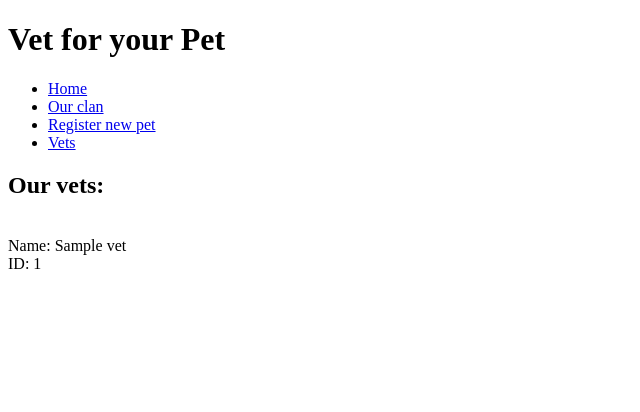
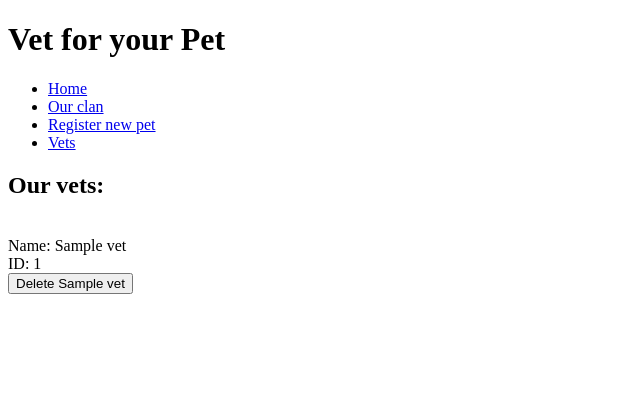
Before and after one commit to AnitaSafar/Vet_app_project, a Flask app: page /vets in a window 1280 px wide. Shown: the top 412 px of the page, without its empty margins (0-640 px from the left). Run offline with Flask 2, Linux system fonts and the light colour scheme; a database or web service that is not in the repository returns one stand-in record (values such as "Sample title"); some libraries are stand-ins or nearby versions.

Commit message:
delete id action added to vet repo, delete route created for vets, delete button created for html

```diff
--- a/controllers/pets_controller.py
+++ b/controllers/pets_controller.py
@@ -64,3 +64,8 @@ def update_pet(id):
 def delete_pet(id):
     pet_repository.delete(id)
     return redirect('/clan')
+
+@pets_blueprint.route("/vets/<id>/delete", methods=['POST'])
+def delete_vet(id):
+    vet_repository.delete(id)
+    return redirect('/vets')
--- a/repositories/vet_repository.py
+++ b/repositories/vet_repository.py
@@ -34,3 +34,8 @@ def select(id):
     if result is not None:
         vet = Vet(result['name'], result['id'])
     return vet
+
+def delete(id):
+    sql = "DELETE FROM vets WHERE id = %s"
+    values = [id]
+    run_sql(sql, values)
--- a/templates/clan/edit.html
+++ b/templates/clan/edit.html
@@ -39,7 +39,7 @@
         {% endfor %}
       </select>
     </div>
-
+    <br>
     <button type="submit">Update {{pet.name}}'s details</button>
 
   </form>
--- a/templates/vets/index.html
+++ b/templates/vets/index.html
@@ -8,6 +8,11 @@
     <div>
         <br>Name: {{vet.name}}<br>
         ID: {{vet.id}}<br>
+    </div>
+    <div>
+        <form action="/vets/{{vet.id}}/delete" method="POST">
+            <button>Delete {{vet.name}}</button>
+        </form>
 
     </div>
 
```
Also changed, not shown: templates/clan/register.html (+5 -5 lines), templates/clan/show.html (+6 -2 lines), templates/index.html (+8 -0 lines), templates/images/Vet_logo.png (added).
